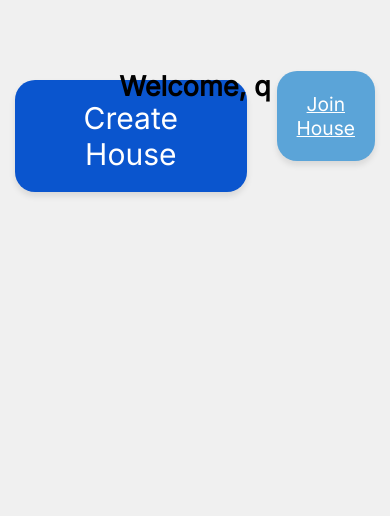
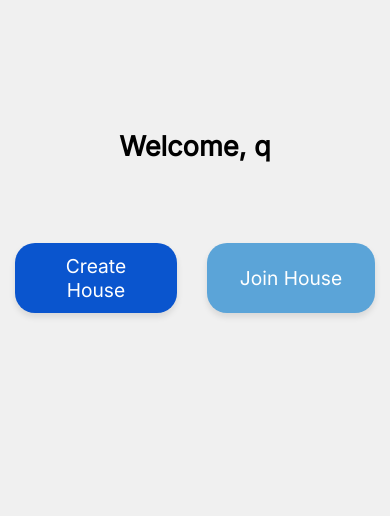
Before and after one commit to woacwoak/tentaclean, a Flask app: page /welcome in a window 390 px wide. Shown: the top 516 px of the page. Run offline with Flask 3, Linux system fonts and the light colour scheme; a user stored in the database is signed in.

Commit message:
fixed responsiveness

```diff
--- a/static/css/styles.css
+++ b/static/css/styles.css
@@ -458,11 +458,11 @@ nav button{
     padding: 0px;
 }
 
-.intro{
+.intro {
     text-align: center;
     margin-top: 70px;
     margin-left: 0;
-    margin-bottom: 50px;
+    margin-bottom: 100px;
 }
 
 #createbtn, #joinbtn{
@@ -496,6 +496,7 @@ nav button{
     align-items: center;
     justify-content: center;
     display: flex;
+    text-decoration: none;
 
 }
 
@@ -568,8 +570,13 @@ nav button{
     max-width: 1100px;
     margin: 40px auto;
     padding: 0 20px;
-
-}
+    margin-top: 0px;
+    position: static;
+
+}
+   h1{
+    position: static;
+   }
 
 #House1 {
     border: 2px solid black;
@@ -742,6 +749,41 @@ html{
         display: none;
 
     }
+       #yourhousescontainer {
+    margin-top: 0px;
+    position: static;
+   }
+   h1{
+    position: static;
+   }
+
+   .yourhouses{
+    margin-bottom: 70px !important;
+   }
+         #joinbtn, #createbtn{
+    width: 300px;
+    margin-top: 50px !important;
+    text-decoration: none;
+    margin-bottom: 100px;
+   }
+
+   #joinbtn{
+    width: 320px;
+    height: 50px;
+   }
+   #createbtn{
+    height: 50px;
+    font-size: 170%;
+    text-align: center;
+    align-items: center;
+    justify-content: center;
+    display: flex;
+
+   }
+   .intro{
+    margin-top: 130px;
+    margin-bottom: 50px;
+   }
 }
 
 @media screen and (width<=1025px){
@@ -836,6 +878,41 @@ html{
     #logo {
         left: 5vw;
     }
+       #yourhousescontainer {
+    margin-top: 0px;
+    position: static;
+   }
+   h1{
+    position: static;
+   }
+
+   .yourhouses{
+    margin-bottom: 70px !important;
+   }
+         #joinbtn, #createbtn{
+    width: 250px;
+    margin-top: 50px !important;
+    text-decoration: none;
+    margin-bottom: 100px;
+   }
+
+   #joinbtn{
+    width: 270px;
+    height: 30px;
+   }
+   #createbtn{
+    height: 30px;
+    font-size: 120%;
+    text-align: center;
+    align-items: center;
+    justify-content: center;
+    display: flex;
+
+   }
+   .intro{
+    margin-top: 130px;
+    margin-bottom: 50px;
+   }
 }
 
 @media screen and (width<=769px){
@@ -922,6 +999,7 @@ html{
         height: 50px;
         width: 150px;
         font-size: 120%;
+        text-decoration: none;
 
     }
 
@@ -972,6 +1050,41 @@ html{
    }
    .intro{
     font-size: 170%
+   }
+      #yourhousescontainer {
+    margin-top: 0px;
+    position: static;
+   }
+   h1{
+    position: static;
+   }
+
+   .yourhouses{
+    margin-bottom: 70px !important;
+   }
+      #joinbtn, #createbtn{
+    width: 250px;
+    margin-top: 50px !important;
+    text-decoration: none;
+    margin-bottom: 100px;
+   }
+
+   #joinbtn{
+    width: 270px;
+    height: 30px;
+   }
+   #createbtn{
+
+    font-size: 120%;
+    text-align: center;
+    align-items: center;
+    justify-content: center;
+    display: flex;
+
+   }
+   .intro{
+    margin-top: 130px;
+    margin-bottom: 50px;
    }
 
 }
@@ -1066,13 +1179,17 @@ html{
         font-weight: lighter;
         padding-top: 50px;
     }
-    #joinbtn{
+    #joinbtn {
         margin-top: 10px;
-        height: 50px;
+        height: 30px;
         width: 100px;
         font-size: 120%;
 
     }
+    #createbtn{
+        height: 30px !important;
+    }
+
 
 
    #websiteName {
@@ -1126,6 +1243,48 @@ html{
    }
    .intro{
     font-size: 170%
+   }
+      .intro{
+    position: static;
+    margin-top: 50px;
+    margin-bottom: 0px;
+   }
+
+   .task-list{
+    margin-top: 0px !important;
+   }
+      #yourhousescontainer {
+    margin-top: 0px;
+    position: static;
+   }
+   h1{
+    position: static;
+   }
+
+   .yourhouses{
+    margin-bottom: 70px !important;
+   }
+
+   #joinbtn, #createbtn{
+    width: 400px;
+    margin-top: 50px !important;
+    text-decoration: none;
+   }
+
+   #joinbtn{
+    width: 420px;
+   }
+   #createbtn{
+    height: 50px;
+    font-size: 120%;
+    text-align: center;
+    align-items: center;
+    justify-content: center;
+    display: flex;
+
+   }
+   .intro{
+    margin-top: 130px;
    }
 
 }
```
Also changed, not shown: other parts of static/css/styles.css (+71 -3 lines).
